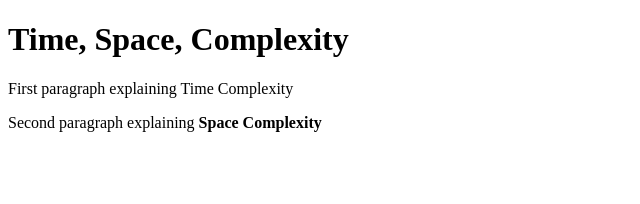
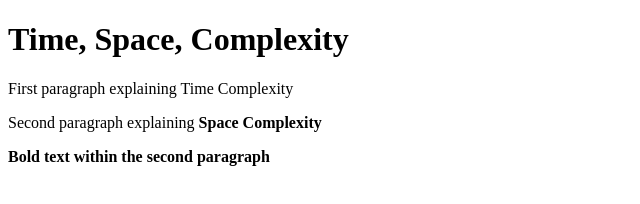
Before and after one commit to acciojob/time-and-space-complexity-chouhanvikash, a website: page main.html in a window 1280 px wide. Shown: the whole page, without its empty margins (0-640 px from the left). Drawn offline with Linux system fonts and the light colour scheme.

Commit message:
created a submission

```diff
--- a/main.html
+++ b/main.html
@@ -17,6 +17,8 @@
 	<p>
 			Second paragraph explaining <b>Space Complexity</b>
 	</p>
+
+	<b>Bold text within the second paragraph</b>
 	<script type="text/javascript" src="./script.js">
 </script>
 
```
